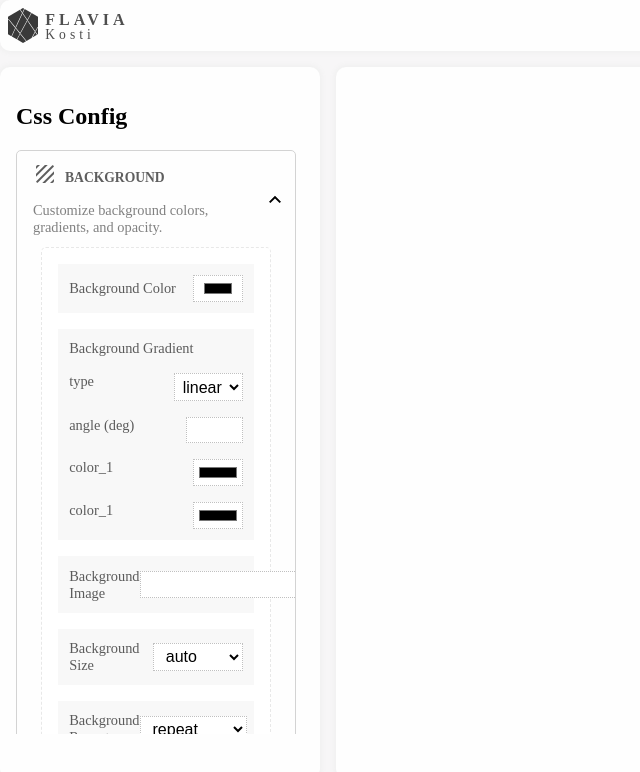
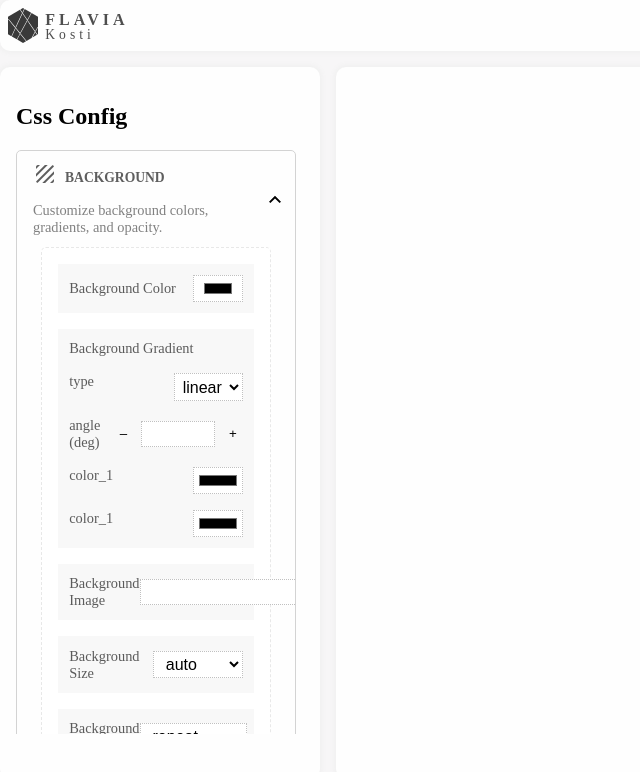
Before and after one commit to flavia3107/css-playground, an Angular app: page / in a window 1280 px wide. Both pictures are taken after a click on the button 156 px from the left and 211 px from the top of the page. Shown: the top 772 px of the page, without its empty margins (0-640 px from the left). Built offline with nearby package versions, Linux system fonts and the light colour scheme.

Commit message:
Css Playground: Config P7

```diff
--- a/src/app/components/custom-input-fields/custom-input-fields.component.html
+++ b/src/app/components/custom-input-fields/custom-input-fields.component.html
@@ -25,8 +25,11 @@
 		</select>
 		}
 		@case ('number') {
-		<input type="number" [min]="property.min" [max]="property.max" />
-		}
+		<div class="number-control flex-row ">
+			<button class="btn">–</button>
+			<input type="number" [min]="property.min" [max]="property.max" />
+			<button class="btn">+</button>
+		</div> }
 		}
 	</div>
 	}
--- a/src/app/components/custom-input-fields/custom-input-fields.component.scss
+++ b/src/app/components/custom-input-fields/custom-input-fields.component.scss
@@ -12,7 +12,7 @@ select {
 }
 
 input[type="number"] {
-	width: 3rem;
+	width: 4.1rem;
 }
 
 select {
@@ -26,3 +26,13 @@ select {
 p {
 	margin: 0;
 }
+
+.btn {
+	background: transparent;
+	border: none;
+}
+
+.number-control {
+	gap: 0.5rem;
+	align-items: center;
+}
```
